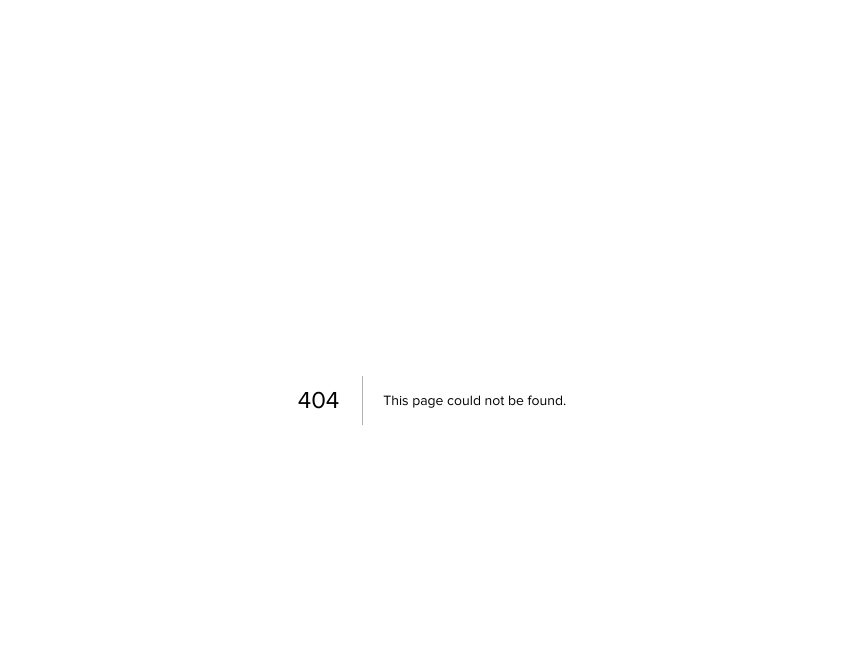
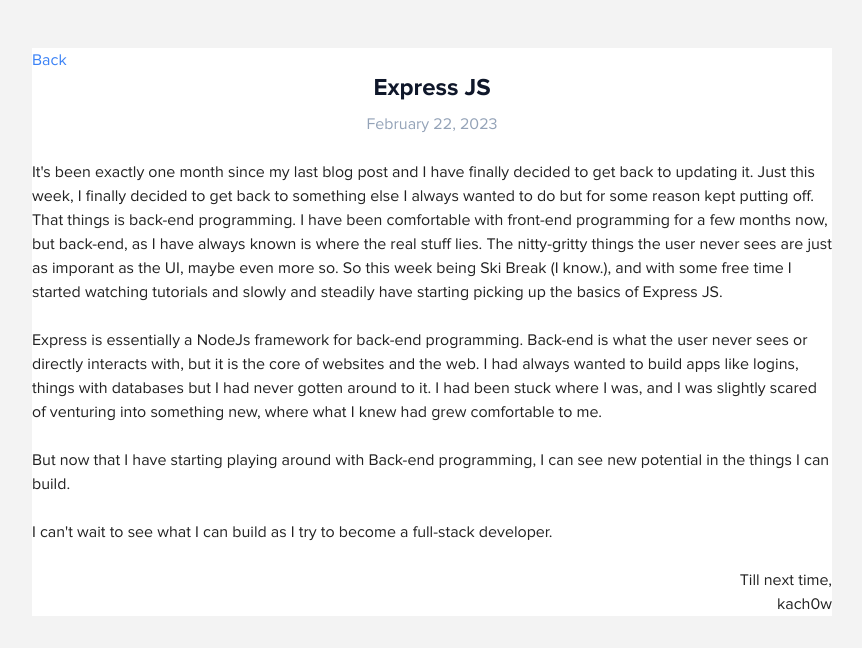
Before and after one commit to kach0w/rate-my-aps, a Next.js app: page /blog/express in a window 1280 px wide. Before the commit this address had no page. Shown: the top 648 px of the page, without its empty margins (208-1070 px from the left). Built offline with nearby package versions, Linux system fonts and the light colour scheme.

Commit message:
express - new blog psot

```diff
--- a/pages/blog.js
+++ b/pages/blog.js
@@ -22,6 +22,13 @@
         An infrequent update on a variety of things, from web development to new and old technologies.
       </div>
       <div className='mx-auto w-[70rem] grid grid-cols-3 mt-[5rem]'>
+      <a href="/blog/express">
+          <div className='w-[20rem] group rounded-md shadow-[0_1px_4px_rgba(0,0,0,0.16)] mx-auto p-3 mb-[3vh] text-left'>
+            <p className='font-bold group-hover:underline text-slate-900'>Express JS</p>
+            <p className='text-slate-600'>A first step into back-end programming; learning things with express like MySQL and HTTP requests</p>
+            <p className=' mt-2 text-sm text-slate-400'>February 22, 2023</p>
+          </div>
+        </a>
         <a href="/blog/openai">
           <div className='w-[20rem] group rounded-md shadow-[0_1px_4px_rgba(0,0,0,0.16)] mx-auto p-3 mb-[3vh] text-left'>
             <p className='font-bold group-hover:underline text-slate-900'>OpenAI</p>
--- /dev/null
+++ b/pages/blog/express.js
@@ -0,0 +1,77 @@
+import React from 'react'
+import Head from 'next/head'
+import Footer from '../../components/Footer';
+
+export default function Home() {
+    return (
+        <div className='text-center bg-[#f3f3f3]'>
+            <Head>
+                <title>Express JS - kach0w</title>
+                <meta name="description" content="kach0w's blog"></meta>
+                <link rel="icon" href="/favicon.png"/>
+            </Head>
+
+            <div className='w-[50rem] mx-auto bg-white text-[#222]'>
+                <div className='mx-auto mt-[3rem] text-center'>
+                    <a className='float-left text-[#3b82f6] hover:underline' href="https://kach0w.com/blog">Back</a>
+                    <br></br>
+                    <p className='font-bold group-hover:underline text-2xl text-slate-900'>Express JS</p>
+                    <p className=' mt-2 text-md text-slate-400'>February 22, 2023</p>
+                </div>
+
+                <p className='text-left'>
+                <br></br>
+                    It's been exactly one month since my last blog post and I have finally decided to get back to updating it.
+                    Just this week, I finally decided to get back to something else I always wanted to do but for some reason kept
+                    putting off. That things is back-end programming. I have been comfortable with front-end programming for a few months
+                    now, but back-end, as I have always known is where the real stuff lies. The nitty-gritty things the user never sees
+                    are just as imporant as the UI, maybe even more so. So this week being Ski Break (I know.), and with some free time
+                    I started watching tutorials and slowly and steadily have starting picking up the basics of Express JS.
+                    <br></br>
+                    <br></br>
+                    Express is essentially a NodeJs framework for back-end programming. Back-end is what the user never sees or directly
+                    interacts with, but it is the core of websites and the web. I had always wanted to build apps like logins, things with
+                    databases but I had never gotten around to it. I had been stuck where I was, and I was slightly scared of venturing into
+                    something new, where what I knew had grew comfortable to me.
+                    <br></br>
+                    <br></br>
+                    But now that I have starting playing around with Back-end programming, I can see new potential in the things I can build.
+                    <br></br>
+                    <br></br>
+                    I can't wait to see what I can build as I try to become a full-stack developer.
+
+                    <br></br>
+                    <br></br>
+                    <p className='text-right'>
+                        Till next time,
+                        <br></br>
+                        kach0w
+                    </p>
+                </p>
+            </div>
+
+
+
+
+            {/* <Footer /> */}
+        </div>
+    )
+}
+// export default function Home() {
+//     return (
+//         <div className='text-center bg-[#141414]'>
+//             <Head>
+//                 <title>OpenAI - kach0w</title>
+//                 <meta name="description" content="kach0w's blog"></meta>
+//                 <link rel="icon" href="/favicon.png"/>
+//             </Head>
+//             <div className='mx-auto mt-[5vh] mb-[10vh] max-w-[50vw] rounded-lg p-5 bg-white drop-shadow-xl  font-serif font-normal text-[2rem]'>
+//                     <h2 className='font-serif text-[3rem] font-bold'>OpenAI</h2>
+//                     <h2 className='font-serif font-bold text-[1rem]'>January 22, 2023</h2>
+//                     <div className='pb-5 pt-5'>
+
+//             </div>
+//             <Footer />
+//         </div>
+//     )
+// }
--- a/pages/blog/openai.js
+++ b/pages/blog/openai.js
@@ -20,6 +20,7 @@
                 </div>
 
                 <p className='text-left'>
+                    <br></br>
                     Currently, it seems like there is always some news or controversy behind OpenAI's ChatGPT, an
                     AI bot with extremely advanced capabilities. Released in November 2022, overnight it has
                     become a household name. As an increasing number of people start to use it, and companies like
```
